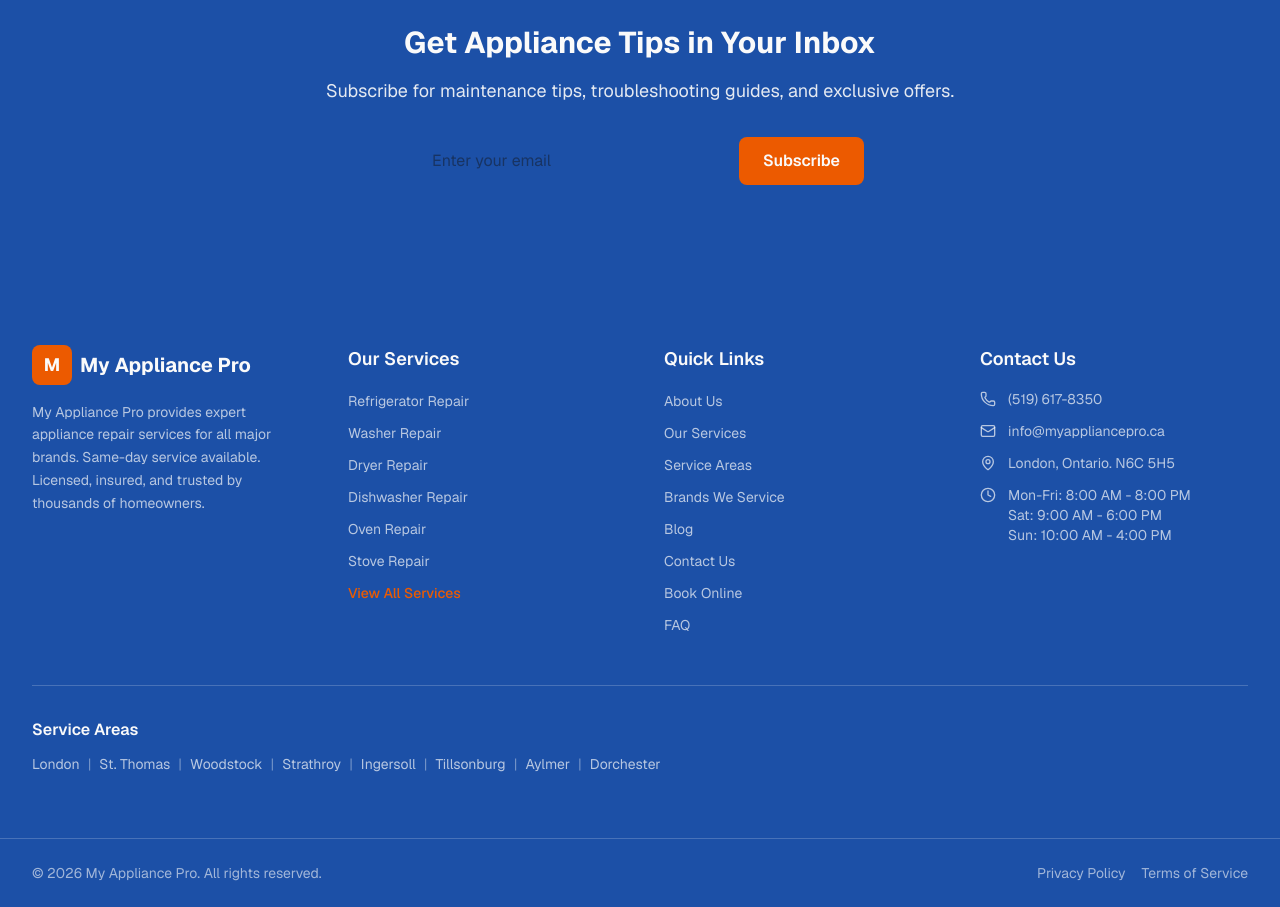
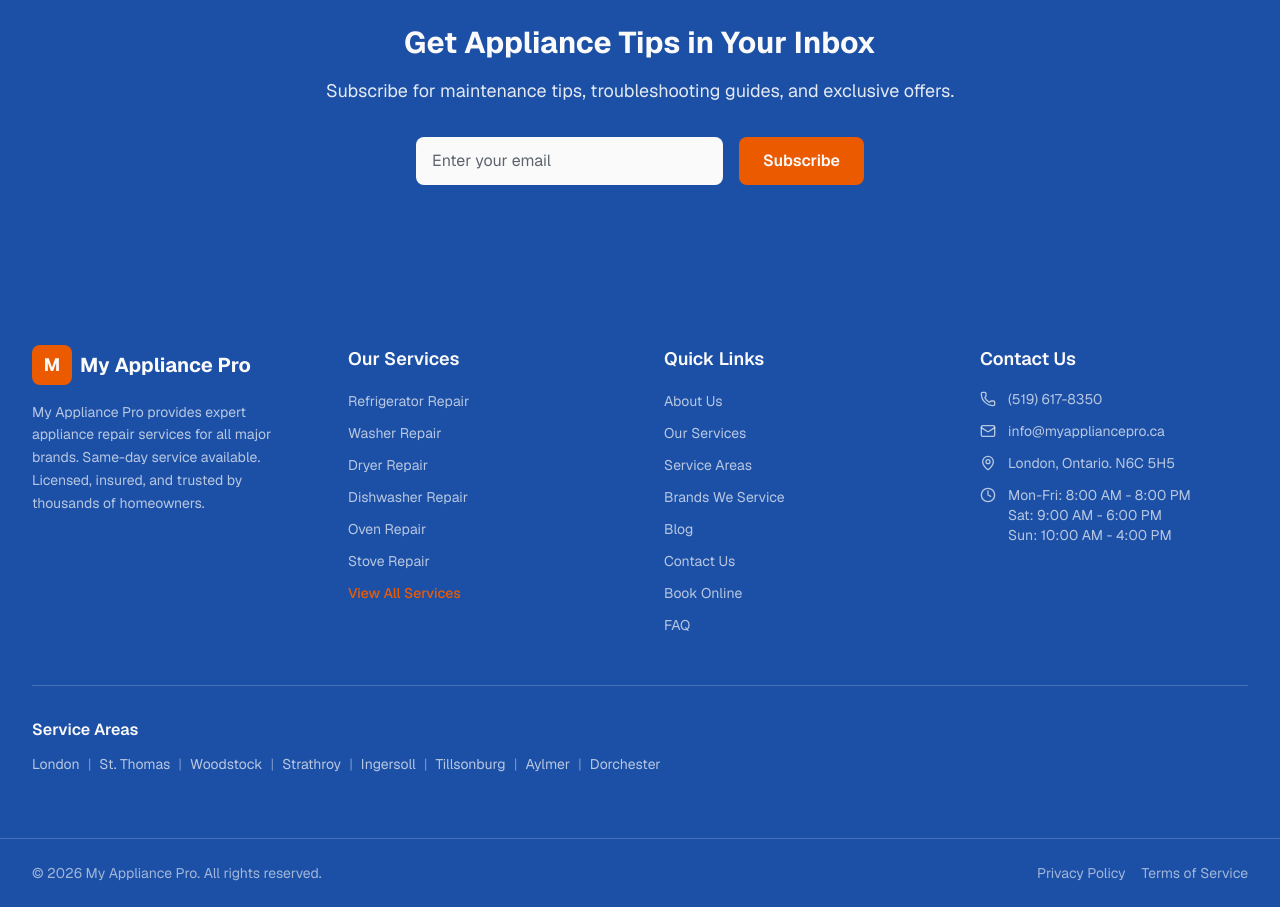
Before and after one commit to cgalvis20-beep/v0-wordpress-appliance-repair, a Next.js app: page /blog in a window 1280 px wide. Shown: the part 2820-3727 px from the top of the page. Built offline with nearby package versions, Linux system fonts and the light colour scheme.

Commit message:
fix: style newsletter email input in blog footer\n\nUpdate newsletter email input with white background and black text.

```diff
--- a/app/blog/page.tsx
+++ b/app/blog/page.tsx
@@ -165,7 +165,7 @@ export default function BlogPage() {
             <input
               type="email"
               placeholder="Enter your email"
-              className="flex-1 rounded-lg border-0 px-4 py-3 text-foreground focus:outline-none focus:ring-2 focus:ring-accent"
+              className="flex-1 rounded-lg border-0 bg-background px-4 py-3 text-foreground placeholder:text-muted-foreground focus:outline-none focus:ring-2 focus:ring-accent"
             />
             <button
               type="submit"
```
